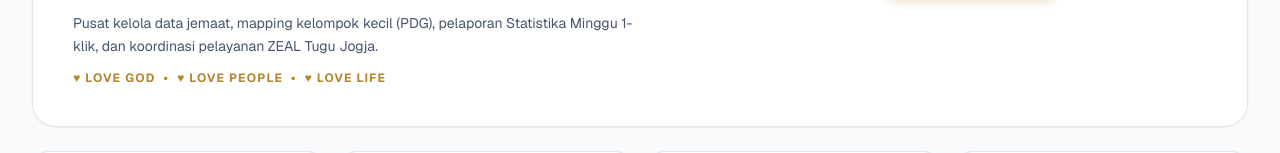
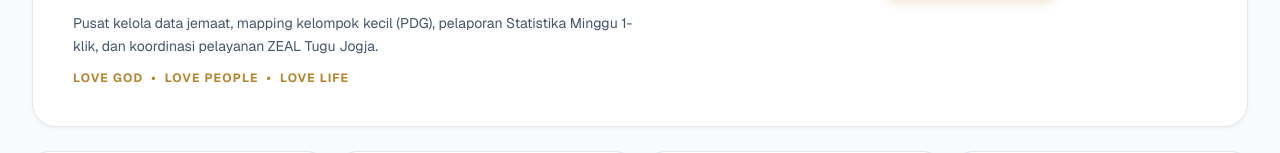
Before and after one commit to agadape/Zeal_pilar, a Next.js app: page / in a window 1280 px wide. Shown: the part 331-484 px from the top of the page. Built offline with nearby package versions, Linux system fonts and the light colour scheme; no server answers; the database is empty.

Commit message:
fix: remove heart symbols from motto tagline

```diff
--- a/src/components/DashboardView.tsx
+++ b/src/components/DashboardView.tsx
@@ -56,7 +56,7 @@
               Pusat kelola data jemaat, mapping kelompok kecil (PDG), pelaporan Statistika Minggu 1-klik, dan koordinasi pelayanan ZEAL Tugu Jogja.
             </p>
             <p className="text-xs font-bold text-[#b5852e] tracking-widest uppercase">
-              ♥ Love God &nbsp;•&nbsp; ♥ Love People &nbsp;•&nbsp; ♥ Love Life
+              Love God &nbsp;•&nbsp; Love People &nbsp;•&nbsp; Love Life
             </p>
           </div>
 
```
